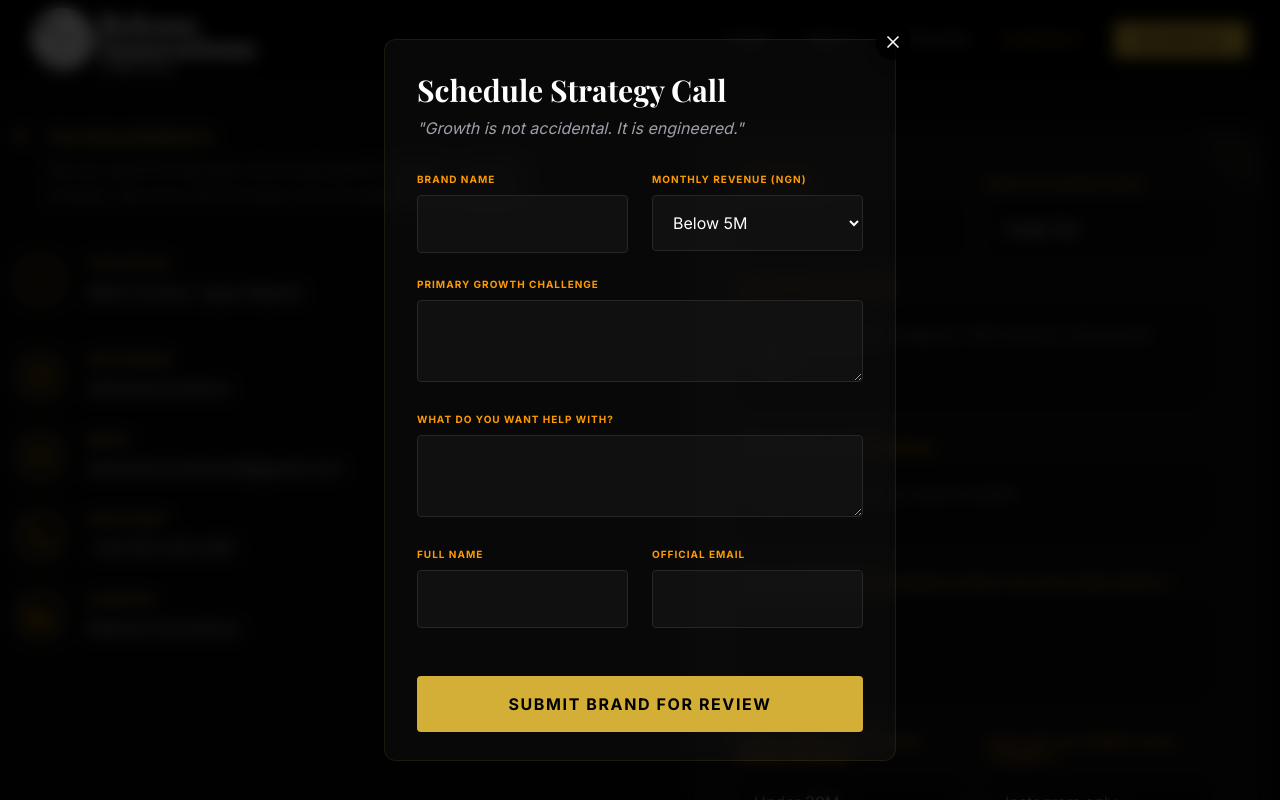
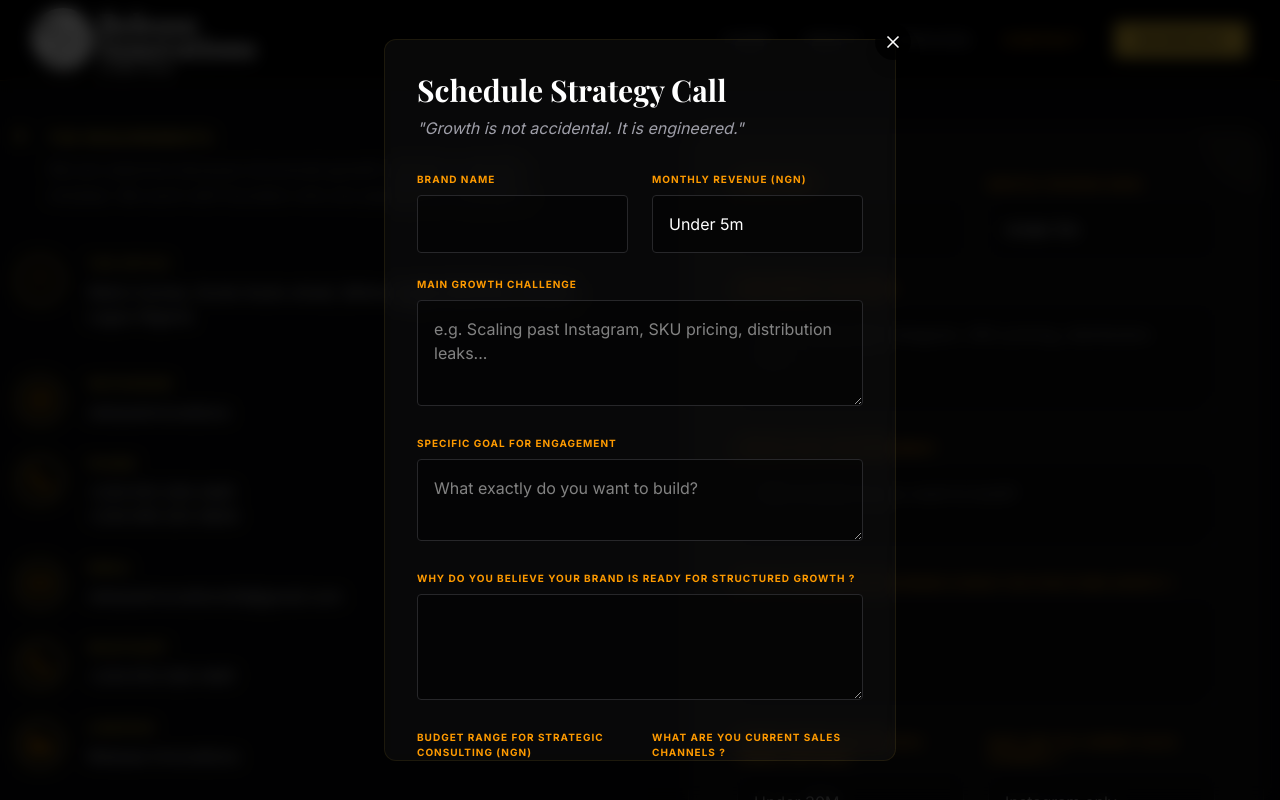
Before and after one commit to Ifeoluwa00dev/releaseinnovationaltd, a React (Vite) app: page /#/contact in a window 1280 px wide. Both pictures are taken after a click on the button "SCHEDULE". Shown: the top 800 px of the page. Built offline with nearby package versions, Linux system fonts and the light colour scheme; a web font is replaced by a local one.

Commit message:
edited the Appoint modal, footer, constants, about,contact and Home

```diff
--- a/components/AppointmentModal.tsx
+++ b/components/AppointmentModal.tsx
@@ -26,7 +26,7 @@ const AppointmentModal: React.FC<AppointmentModalProps> = ({ isOpen, onClose })
     emailjs
       .sendForm(
         "service_pfjqfqd",
-        "template_dsnfx63",
+        "template_aoeof4c",
         e.currentTarget,
         "ezMGR7P7mJlhZRBQ1"
       )
@@ -96,94 +96,105 @@ const AppointmentModal: React.FC<AppointmentModalProps> = ({ isOpen, onClose })
               <form onSubmit={handleSubmit} className="space-y-6">
                 <div className="grid grid-cols-1 md:grid-cols-2 gap-6">
                     <div>
-                    <label className="block text-[10px] font-bold uppercase tracking-widest text-amber-500 mb-2">
-                      Brand Name
-                    </label>
-                    <input
-                      required
-                      type="text"
-                      name="brand_name"
-                      className="w-full bg-zinc-900/50 border border-zinc-800 focus:border-amber-500 text-white p-4 rounded outline-none"
-                    />
+                      <label className="block text-[10px] font-bold uppercase tracking-widest text-amber-500 mb-2">Brand Name</label>
+                      <input required type="text" name="brand_name" className="w-full bg-black/40 border border-zinc-800 focus:border-amber-500 text-white p-4 rounded outline-none transition-all" />
                     </div>
-
                     <div>
-                    <label className="block text-[10px] font-bold uppercase tracking-widest text-amber-500 mb-2">
-                      Monthly Revenue (NGN)
-                    </label>
-                    <select
-                      name="revenue"
-                      className="w-full bg-zinc-900/50 border border-zinc-800 focus:border-amber-500 text-white p-4 rounded outline-none"
-                    >
-                      <option>Below 5M</option>
+                      <label className="block text-[10px] font-bold uppercase tracking-widest text-amber-500 mb-2">Monthly Revenue (NGN)</label>
+                      <select name="revenue" className="w-full bg-black/40 border border-zinc-800 focus:border-amber-500 text-white p-4 rounded outline-none transition-all appearance-none">
+                        <option>Under 5m</option>
                         <option>5M - 10M</option>
-                      <option>10M - 50M</option>
+                        <option>10M - 20M</option>
+                        <option>20M - 50M</option>
                         <option>50M+</option>
                       </select>
                     </div>
                   </div>
 
                   <div>
-                  <label className="block text-[10px] font-bold uppercase tracking-widest text-amber-500 mb-2">
-                    Primary Growth Challenge
-                  </label>
+                    <div>
+                    <label className="block text-[10px] font-bold uppercase tracking-widest text-amber-500 mb-2">Main Growth Challenge</label>
                     <textarea
                       required
+                      name="growth_challenge"
+                      rows={3}
+
+                      className="w-full bg-black/40 border border-zinc-800 focus:border-amber-500 text-white p-4 rounded outline-none transition-all"
+                      placeholder="e.g. Scaling past Instagram, SKU pricing, distribution leaks..."
+                    ></textarea>
+                  </div>
+                  </div>
+                <div>
+                    <label className="block text-[10px] font-bold uppercase tracking-widest text-amber-500 mb-2">Specific Goal for Engagement</label>
+                    <textarea
+                      required
+                      name="specific_goal"
                       rows={2}
-                    name="growth_challenge"
-                    className="w-full bg-zinc-900/50 border border-zinc-800 focus:border-amber-500 text-white p-4 rounded outline-none"
-                  />
+                      className="w-full bg-black/40 border border-zinc-800 focus:border-amber-500 text-white p-4 rounded outline-none transition-all"
+                      placeholder="What exactly do you want to build?"
+                    ></textarea>
                   </div>
 
                   <div>
-                  <label className="block text-[10px] font-bold uppercase tracking-widest text-amber-500 mb-2">
-                    What do you want help with?
-                  </label>
+                    <div>
+                    <label className="block text-[10px] font-bold uppercase tracking-widest text-amber-500 mb-2">Why do you believe your brand is ready for structured growth ?</label>
                     <textarea
                       required
-                    rows={2}
-                    name="specific_goal"
-                    className="w-full bg-zinc-900/50 border border-zinc-800 focus:border-amber-500 text-white p-4 rounded outline-none"
-                  />
+                      name="why_your_brand_should_grow"
+                      rows={3}
+
+                      className="w-full bg-black/40 border border-zinc-800 focus:border-amber-500 text-white p-4 rounded outline-none transition-all"
+                      placeholder=""
+                    ></textarea>
                   </div>
+                  </div>
+
 
                   <div className="grid grid-cols-1 md:grid-cols-2 gap-6">
                     <div>
-                    <label className="block text-[10px] font-bold uppercase tracking-widest text-amber-500 mb-2">
-                      Full Name
-                    </label>
-                    <input
-                      required
-                      type="text"
-                      name="from_name"
-                      className="w-full bg-zinc-900/50 border border-zinc-800 focus:border-amber-500 text-white p-4 rounded outline-none"
-                    />
+                      <label className="block text-[10px] font-bold uppercase tracking-widest text-amber-500 mb-2">Budget Range for Strategic consulting (NGN)</label>
+                      <select name="budget_range" className="w-full bg-black/40 border border-zinc-800 focus:border-amber-500 text-white p-4 rounded outline-none transition-all appearance-none">
+                        <option>Under 30M</option>
+                        <option>30M - 50M</option>
+                        <option>50M - 100M</option>
+                        <option>100M+</option>
+                      </select>
                     </div>
 
                     <div>
-                    <label className="block text-[10px] font-bold uppercase tracking-widest text-amber-500 mb-2">
-                      Official Email
-                    </label>
-                    <input
-                      required
-                      type="email"
-                      name="from_email"
-                      className="w-full bg-zinc-900/50 border border-zinc-800 focus:border-amber-500 text-white p-4 rounded outline-none"
-                    />
+                      <label className="block text-[10px] font-bold uppercase tracking-widest text-amber-500 mb-2">What are you current sales channels ?</label>
+                      <select name="sales_channels" className="w-full bg-black/40 border border-zinc-800 focus:border-amber-500 text-white p-4 rounded outline-none transition-all appearance-none">
+                        <option>Instagram only</option>
+                        <option>Websites</option>
+                        <option>Retails Stores</option>
+                        <option> Distributors</option>
+                        <option>Export</option>
+                      </select>
                     </div>
                   </div>
 
+
+                <div className="grid grid-cols-1 md:grid-cols-2 gap-6">
+                    <div>
+                      <label className="block text-[10px] font-bold uppercase tracking-widest text-amber-500 mb-2">Your Full Name</label>
+                      <input required type="text" name="from_name" className="w-full bg-black/40 border border-zinc-800 focus:border-amber-500 text-white p-4 rounded outline-none transition-all" />
+                    </div>
+                    <div>
+                      <label className="block text-[10px] font-bold uppercase tracking-widest text-amber-500 mb-2">Official Email</label>
+                      <input required type="email" name="from_email" className="w-full bg-black/40 border border-zinc-800 focus:border-amber-500 text-white p-4 rounded outline-none transition-all" />
+                    </div>
+                  </div>
+                {/* Hidden field for submission date */}
                <input
                  type="hidden"
     name="submit_date"
                  value={new Date().toLocaleString()}
                    />
-
                 <button
                   type="submit"
-                  className="w-full py-4 gold-bg text-black font-bold uppercase tracking-widest rounded mt-6 hover:brightness-110 active:scale-[0.98]"
+                  className="w-full py-5 gold-bg text-black font-bold uppercase tracking-widest text-lg rounded hover:brightness-110 active:scale-[0.98] transition-all shadow-xl"
                 >
-                  Submit Brand for Review
+                  Submit Brand Assessment
                 </button>
               </form>
             </>
--- a/components/Footer.tsx
+++ b/components/Footer.tsx
@@ -43,7 +43,7 @@ const Footer: React.FC = () => {
               Location
             </h4>
             <p className="text-zinc-400">
-              Metro homes. Lagos Nigeria
+              Metro homes, Kunle Asolo street, Before Lagos Business School, Lagos Nigeria.
             </p>
           </div>
 
--- a/pages/Contact.tsx
+++ b/pages/Contact.tsx
@@ -1,6 +1,6 @@
 
 import React, { useState } from 'react';
-import { Instagram, Mail, Phone, Linkedin } from "lucide-react";
+import { Instagram, Mail, Phone, Linkedin, PhoneIcon} from "lucide-react";
 import SectionHeading from '../components/SectionHeading';
 import { BRAND_NAME } from '../constants';
 import emailjs from '@emailjs/browser'
@@ -70,7 +70,7 @@ const Contact: React.FC = () => {
                 </div>
                 <div>
                   <h4 className="text-xs font-bold uppercase tracking-widest gold-text mb-2">The Office</h4>
-                  <p className="text-zinc-300">Metro homes. Lagos Nigeria</p>
+                  <p className="text-zinc-300"> Metro homes, Kunle Asolo street, Before Lagos Business School, Lagos Nigeria</p>
                 </div>
               </div>
 
@@ -96,6 +96,21 @@ const Contact: React.FC = () => {
           <p className="text-zinc-300">releaseinnovations</p>
         </div>
       </a>
+
+      <div className="flex items-start space-x-6 group">
+
+        <div className="w-12 h-12 gold-border border-2 flex items-center justify-center rounded-full text-amber-500 group-hover:bg-amber-500/10 transition">
+          <PhoneIcon className="w-6 h-6" />
+        </div>
+        <div>
+          <h4 className="text-xs font-bold uppercase tracking-widest gold-text mb-2">
+            Phone
+          </h4>
+          <p className="text-zinc-300"> +234 912 026 4481</p>
+          <p className="text-zinc-300"> +234 816 203 3604</p>
+        </div>
+
+      </div>
 
       {/* Email */}
       <a
@@ -275,11 +290,11 @@ const Contact: React.FC = () => {
                     </div>
                   </div>
                 {/* Hidden field for submission date */}
-  <input
-    type="hidden"
+               <input
+                 type="hidden"
     name="submit_date"
-    value={new Date().toLocaleString()}
-  />
+                 value={new Date().toLocaleString()}
+                   />
                 <button
                   type="submit"
                   className="w-full py-5 gold-bg text-black font-bold uppercase tracking-widest text-lg rounded hover:brightness-110 active:scale-[0.98] transition-all shadow-xl"
--- a/pages/Home.tsx
+++ b/pages/Home.tsx
@@ -63,7 +63,7 @@ const Home: React.FC = () => {
               <ul className="space-y-6">
                 {PAIN_POINTS.map((point, i) => (
                   <li key={i} className="flex items-start group">
-                    <span className="text-red-500/50 mr-4 font-mono">0{i+1}</span>
+                    <span className="text-red-500/50 mr-4 font-mono">▪</span>
                     <span className="text-zinc-300 group-hover:text-white transition-colors">{point}</span>
                   </li>
                 ))}
```
Also changed, not shown: constants.tsx (+15 -0 lines), pages/About.tsx (+22 -1 lines). Lines whose indentation alone changed are shown as unchanged.
